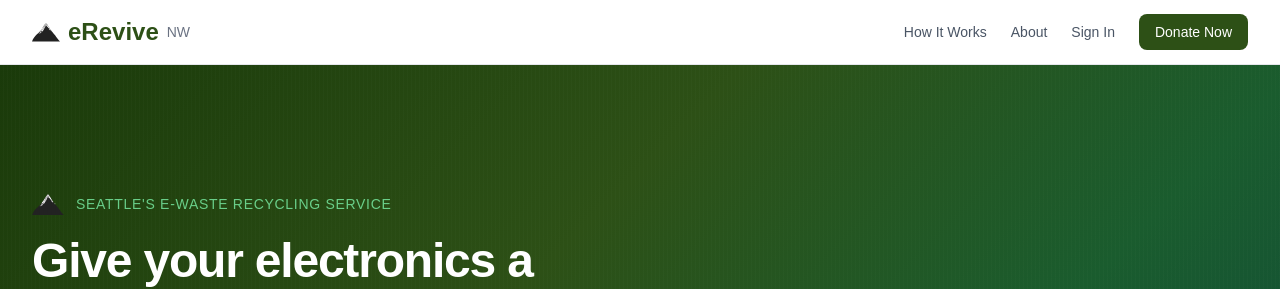
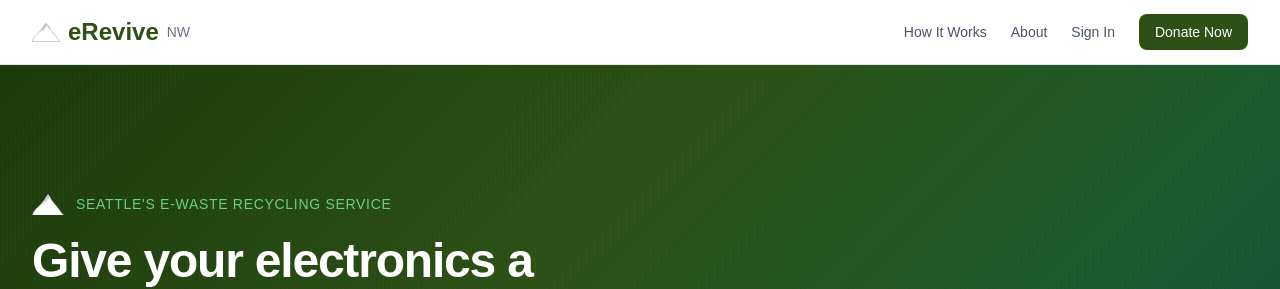
Before and after one commit to petsan/erevive-nw, a Next.js app in the folder frontend/: page / in a window 1280 px wide. Shown: the top 289 px of the page. Built offline with nearby package versions, Linux system fonts and the light colour scheme.

Commit message:
Mt. Rainier icon: white mountain with black glacier outlines

```diff
--- a/frontend/src/components/ui/MtRainierIcon.tsx
+++ b/frontend/src/components/ui/MtRainierIcon.tsx
@@ -9,84 +9,69 @@ export default function MtRainierIcon({ className = "", size = 40 }: { className
       className={className}
       aria-label="Mt. Rainier"
     >
-      {/* Main mountain body — dark rock/forest base */}
+      {/* White mountain body */}
       <path
         d="M0 168 L8 148 L18 132 L30 118 L42 106 L55 94 L65 84 L75 72 L84 60
            L92 48 L98 38 L104 28 L110 20 L116 14 L120 10 L124 14 L128 18
            L134 26 L140 36 L146 46 L152 56 L160 68 L168 78 L178 90 L188 102
            L198 114 L208 128 L218 142 L228 154 L240 168 Z"
-        fill="#222222"
+        fill="white"
+        stroke="#222"
+        strokeWidth="2"
       />
 
-      {/* Snow and glacier coverage — upper 60% of mountain */}
-      {/* Summit dome — broad, slightly flat */}
+      {/* Glacier outlines — Tahoma (left face) */}
       <path
-        d="M104 28 L110 20 L116 14 L120 10 L124 14 L128 18 L134 26
-           L140 36 L136 34 L130 28 L124 22 L120 18 L116 20 L110 26
-           L106 32 L100 38 L98 38 Z"
-        fill="white"
+        d="M75 72 L84 60 L92 48 L98 38 L102 42 L96 54 L90 64 L84 72 L78 78 L72 82"
+        stroke="#333"
+        strokeWidth="1.5"
+        fill="none"
       />
 
-      {/* Tahoma glacier — large left face */}
+      {/* Nisqually glacier (center-left) */}
       <path
-        d="M75 72 L84 60 L92 48 L98 38 L100 38 L106 32 L102 42
-           L96 54 L90 64 L84 72 L78 78 L72 82 Z"
-        fill="white"
+        d="M106 32 L110 26 L116 20 L118 28 L114 40 L108 52 L102 62 L96 72 L90 80"
+        stroke="#333"
+        strokeWidth="1.5"
+        fill="none"
       />
 
-      {/* Nisqually glacier — center-left, the famous one */}
+      {/* Rock cleaver — Gibraltar Rock between Nisqually and Ingraham */}
       <path
-        d="M106 32 L110 26 L116 20 L120 18 L118 28 L114 40 L108 52
-           L102 62 L96 72 L90 80 L86 84 L84 72 L90 64 L96 54 L102 42 Z"
-        fill="white"
-        opacity="0.95"
-      />
-
-      {/* Emmons/Winthrop glacier — right face, largest glacier */}
-      <path
-        d="M120 18 L124 22 L130 28 L136 34 L140 36 L146 46 L152 56
-           L148 58 L142 52 L136 44 L130 38 L124 34 L120 30 Z"
-        fill="white"
-      />
-
-      {/* Lower Emmons — extending further down */}
-      <path
-        d="M152 56 L160 68 L156 72 L150 66 L144 60 L148 58 Z"
-        fill="white"
-        opacity="0.85"
-      />
-
-      {/* Lower Tahoma — extending down left */}
-      <path
-        d="M72 82 L78 78 L82 85 L78 92 L72 96 L65 98 L65 94 Z"
-        fill="white"
-        opacity="0.7"
-      />
-
-      {/* Rock cleavers — dark lines between glaciers */}
-      <path
-        d="M102 42 L106 32 L108 36 L106 44 L102 54 L98 62"
-        stroke="#222222"
-        strokeWidth="2"
-        fill="none"
-      />
-      <path
-        d="M120 30 L124 22 L126 28 L124 36 L120 44"
-        stroke="#222222"
+        d="M106 32 L108 38 L106 46 L102 56 L98 64"
+        stroke="#222"
         strokeWidth="2"
         fill="none"
       />
 
-      {/* Small snow patch — Wilson glacier area */}
+      {/* Ingraham / Emmons glacier divide */}
       <path
-        d="M168 78 L172 74 L176 80 L172 86 Z"
-        fill="white"
-        opacity="0.45"
+        d="M120 18 L122 26 L122 36 L120 46"
+        stroke="#222"
+        strokeWidth="2"
+        fill="none"
+      />
+
+      {/* Emmons/Winthrop glacier (right face) */}
+      <path
+        d="M124 22 L130 28 L136 34 L140 36 L146 46 L152 56 L148 58 L142 52 L136 44"
+        stroke="#333"
+        strokeWidth="1.5"
+        fill="none"
+      />
+
+      {/* Lower ridgeline texture */}
+      <path
+        d="M55 94 L60 100 L65 94"
+        stroke="#444"
+        strokeWidth="1"
+        fill="none"
       />
       <path
-        d="M58 96 L62 92 L66 98 L60 102 Z"
-        fill="white"
-        opacity="0.4"
+        d="M178 90 L183 96 L188 90"
+        stroke="#444"
+        strokeWidth="1"
+        fill="none"
       />
     </svg>
   );
```
